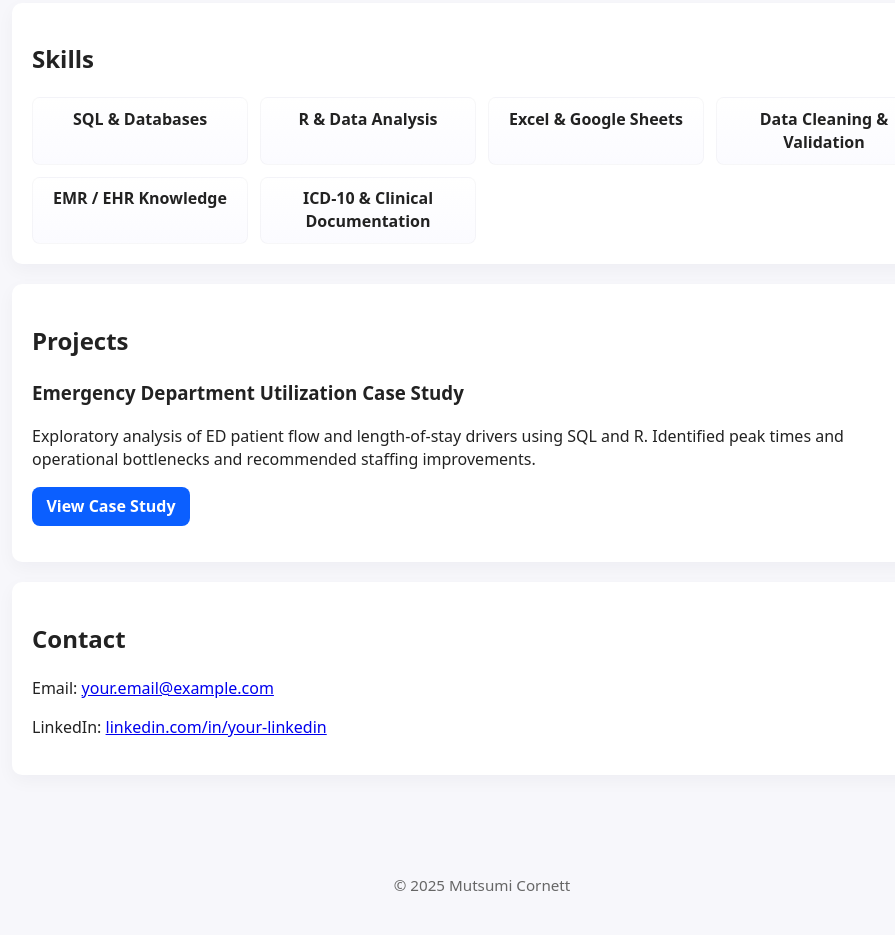
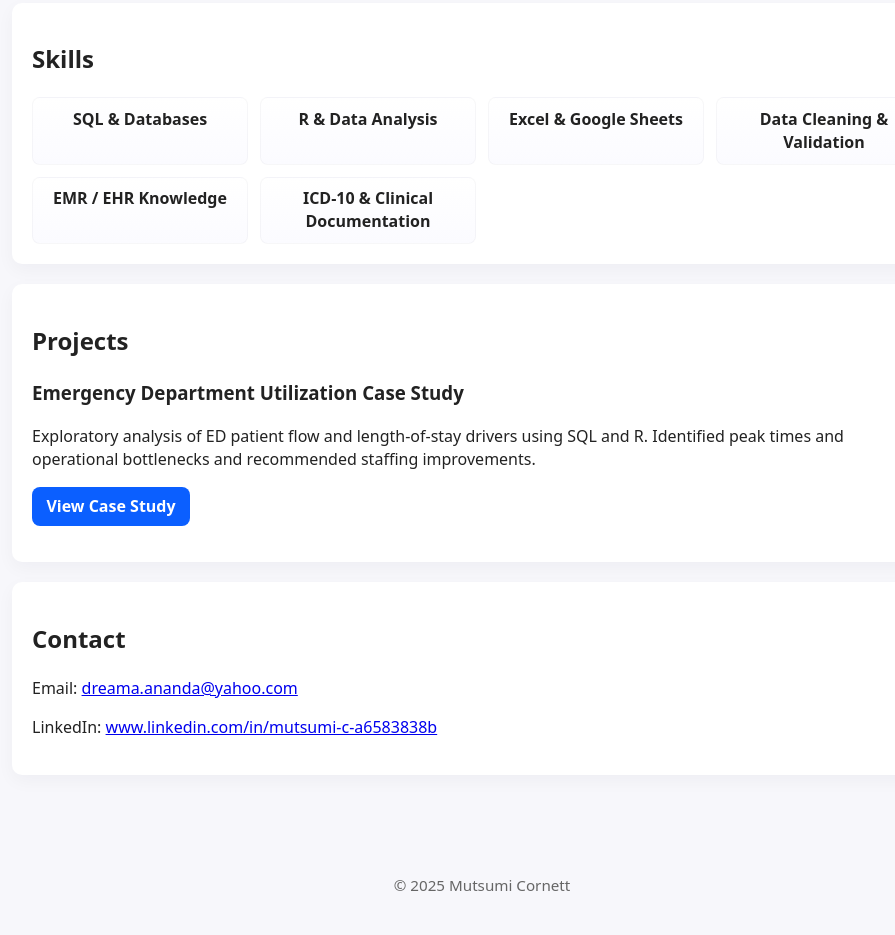
Before and after one commit to clinicalanalyst-afk/clinicalanalyst-afk.github.io, a plain HTML site: page index.html in a window 1280 px wide. Shown: the part 439-1374 px from the top of the page, without its empty margins (158-1053 px from the left). Drawn offline with Linux system fonts and the light colour scheme.

Commit message:
index.html

```diff
--- a/index.html
+++ b/index.html
@@ -60,8 +60,8 @@
 
     <section id="contact" class="card">
       <h2>Contact</h2>
-      <p>Email: <a href="mailto:your.email@example.com">your.email@example.com</a></p>
-      <p>LinkedIn: <a href="https://www.linkedin.com/in/your-linkedin" target="_blank" rel="noopener">linkedin.com/in/your-linkedin</a></p>
+      <p>Email: <a href="mailto:dreama.ananda@yahoo.com">dreama.ananda@yahoo.com</a></p>
+      <p>LinkedIn: <a href="www.linkedin.com/in/mutsumi-c-a6583838b" target="_blank" rel="noopener">www.linkedin.com/in/mutsumi-c-a6583838b</a></p>
     </section>
   </main>
 
```
